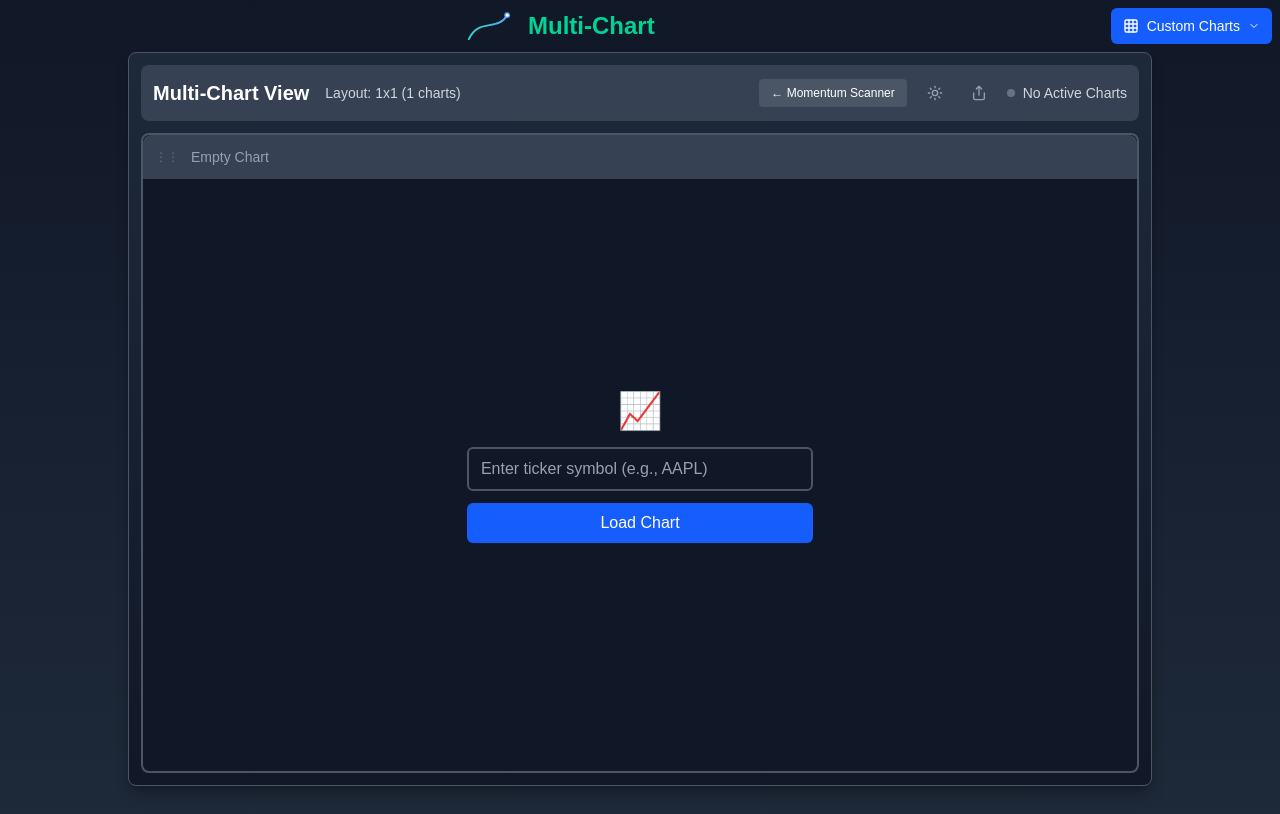
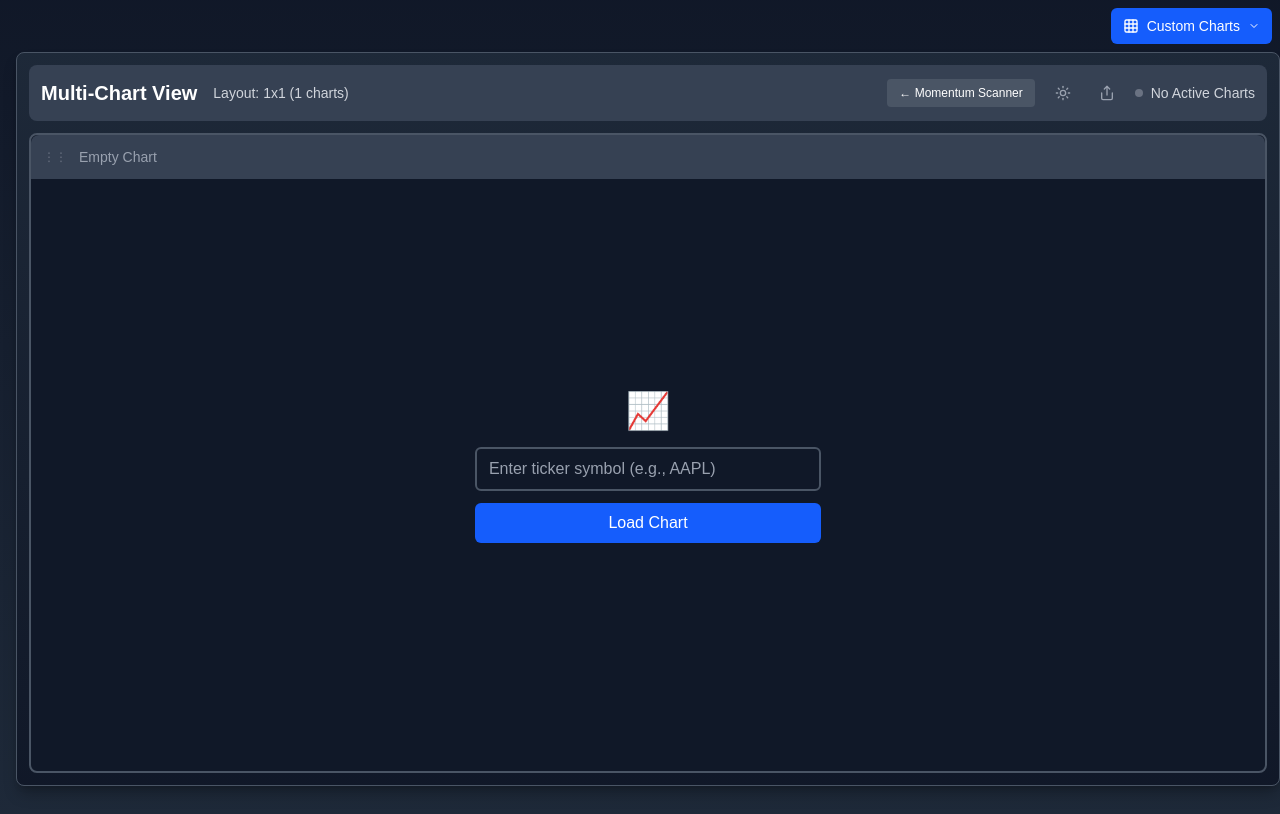
Before and after one commit to tekuro-io/fjord, a Next.js app: page /multichart in a window 1280 px wide. Built offline with nearby package versions, Linux system fonts and the light colour scheme.

Commit message:
New feature: Multichart

```diff
--- a/app/components/MultiChartContainer.tsx
+++ b/app/components/MultiChartContainer.tsx
@@ -527,7 +527,7 @@ export default function MultiChartContainer() {
                               'repeat(3, minmax(0, 1fr))';
 
   return (
-    <div className={`${colors.containerGradient} rounded-lg ${colors.shadowLg} mx-auto max-w-screen-lg relative border ${colors.border} p-2 sm:p-3`}>
+    <div className={`${colors.containerGradient} rounded-lg ${colors.shadowLg} mx-1 sm:mx-2 w-full max-w-none relative border ${colors.border} p-2 sm:p-3`}>
       {/* Header */}
       <div className={`${colors.tableHeaderGradient} rounded-lg p-3 mb-3 flex justify-between items-center relative`}>
         <div className="flex items-center gap-4">
--- a/app/components/ThemeContext.tsx
+++ b/app/components/ThemeContext.tsx
@@ -254,9 +254,9 @@ const lightColors = {
   divider: 'border-slate-300',
 
   // Shadows
-  shadowSm: 'shadow-sm shadow-slate-200/60',
-  shadowMd: 'shadow-md shadow-slate-300/40',
-  shadowLg: 'shadow-lg shadow-slate-400/30',
+  shadowSm: 'shadow-sm shadow-slate-300/50',
+  shadowMd: 'shadow-md shadow-slate-400/45',
+  shadowLg: 'shadow-lg shadow-slate-500/40',
 
   // Multiplier backgrounds for light mode (darker colors for better contrast)
   multiplierBg1: 'bg-teal-600', // >1000
--- a/app/components/stock-table/components/CustomChartsDropdown.tsx
+++ b/app/components/stock-table/components/CustomChartsDropdown.tsx
@@ -65,8 +65,10 @@ const CustomChartsDropdown: React.FC<CustomChartsDropdownProps> = ({ className =
     }
 
     return (
-      <div className="grid grid-cols-3 gap-1 p-3">
-        {cells}
+      <div className="flex justify-center">
+        <div className="grid grid-cols-3 gap-1 p-3">
+          {cells}
+        </div>
       </div>
     );
   };
--- a/app/components/stock-table/components/TableControls.tsx
+++ b/app/components/stock-table/components/TableControls.tsx
@@ -4,7 +4,6 @@ import React from 'react';
 import { Search, SlidersHorizontal, Bell, BellRing, Lock, Unlock, Sun, Moon, Grid2x2 } from 'lucide-react';
 import { useRouter } from 'next/navigation';
 import MarketStatus from './MarketStatus';
-import CustomChartsDropdown from './CustomChartsDropdown';
 import { useTheme } from '../../ThemeContext';
 
 interface TableControlsProps {
@@ -114,15 +113,13 @@ const TableControls: React.FC<TableControlsProps> = ({
         {/* Multi-Chart Top 4 Button */}
         <button
           onClick={handleMultiChartTop4}
-          className={`ml-3 p-2 ${colors.buttonPrimary} text-white rounded-md transition-colors duration-200 focus:outline-none focus:ring-2 focus:ring-blue-500 flex items-center justify-center hover:opacity-90`}
+          className={`ml-3 px-3 py-2 ${colors.buttonPrimary} text-white rounded-md transition-colors duration-200 focus:outline-none focus:ring-2 focus:ring-blue-500 flex items-center gap-2 text-sm font-medium hover:opacity-90`}
           title="Open top 4 stocks in 2x2 multi-chart view"
           aria-label="Open top 4 stocks in 2x2 multi-chart view"
         >
           <Grid2x2 className="w-4 h-4" />
+          Top 4
         </button>
-
-        {/* Custom Charts Dropdown */}
-        <CustomChartsDropdown className="ml-3" />
       </div>
 
       {/* Right side: Status information */}
--- a/app/components/stock-table/components/index.ts
+++ b/app/components/stock-table/components/index.ts
@@ -3,4 +3,3 @@ export { default as TableControls } from './TableControls';
 export { default as OptionsDrawer } from './OptionsDrawer';
 export { default as MarketStatus } from './MarketStatus';
 export { default as StockTableStyles } from './StockTableStyles';
-export { default as CustomChartsDropdown } from './CustomChartsDropdown';
--- a/app/multichart/page.tsx
+++ b/app/multichart/page.tsx
@@ -1,34 +1,19 @@
 import { Suspense } from 'react';
-import Image from 'next/image';
 import Spinner from '../components/ui/Spinner';
 import { CommitLink } from '../components/CommitLink';
 import { ThemeProvider } from '../components/ThemeContext';
 import { ThemeWrapper } from '../components/ThemeWrapper';
 import ClientPageWrapper from '../components/ClientPageWrapper';
 import MultiChartContainer from '../components/MultiChartContainer';
-import { CustomChartsDropdown } from '../components/stock-table/components';
+import CustomChartsDropdown from '../components/stock-table/components/CustomChartsDropdown';
 
 export default async function MultiChartPage() {
     return (
         <ThemeProvider>
             <ThemeWrapper>
                 <ClientPageWrapper>
-                    <div className="text-center mb-2">
-                        <div className="flex justify-between items-center">
-                            <div className="flex items-center gap-4 flex-1 justify-center">
-                                <Image
-                                    src="/stock.svg"
-                                    width={48}
-                                    height={36}
-                                    alt="Stock Screener Icon"
-                                    className='inline-block'
-                                />
-                                <h1 className="text-2xl font-bold text-emerald-400">Multi-Chart</h1>
-                            </div>
-                            <div className="flex items-center gap-3">
-                                <CustomChartsDropdown />
-                            </div>
-                        </div>
+                    <div className="flex justify-end mb-2">
+                        <CustomChartsDropdown />
                     </div>
 
                     <Suspense fallback={<Spinner />}>
```
